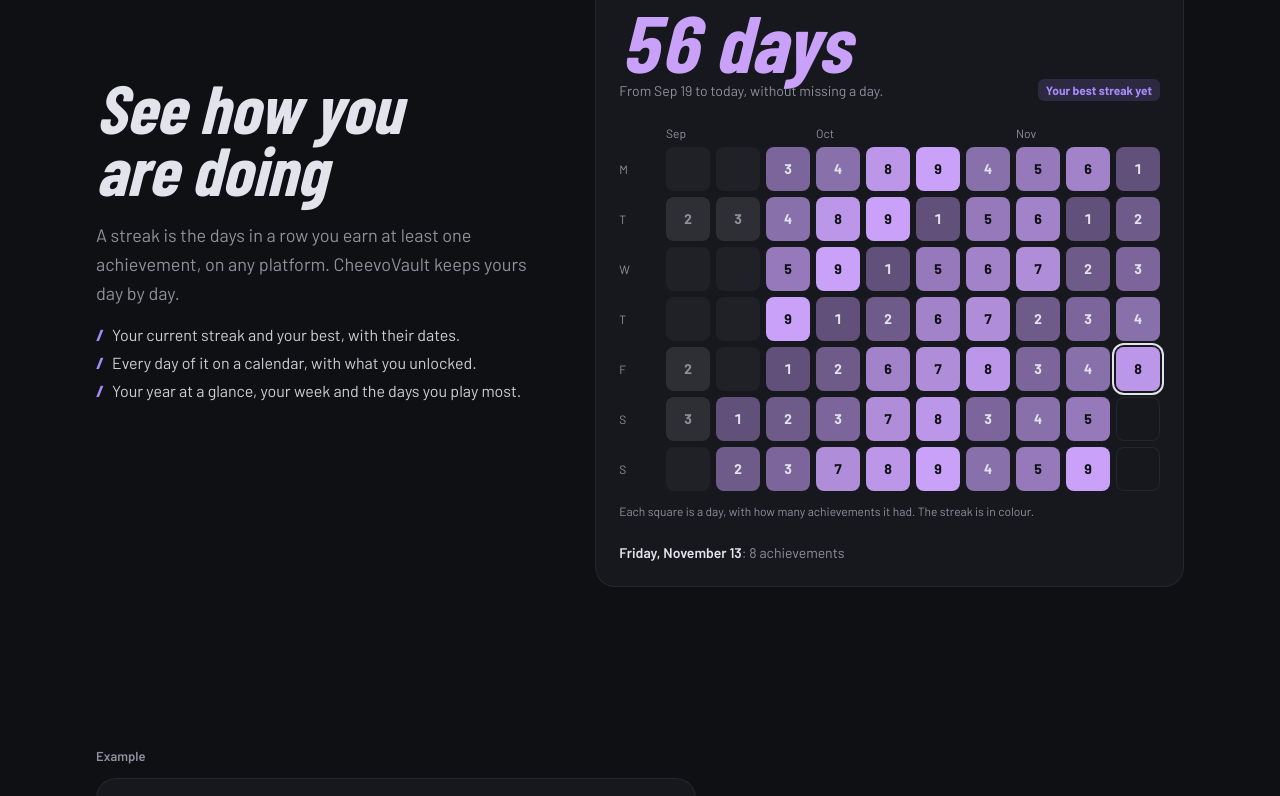
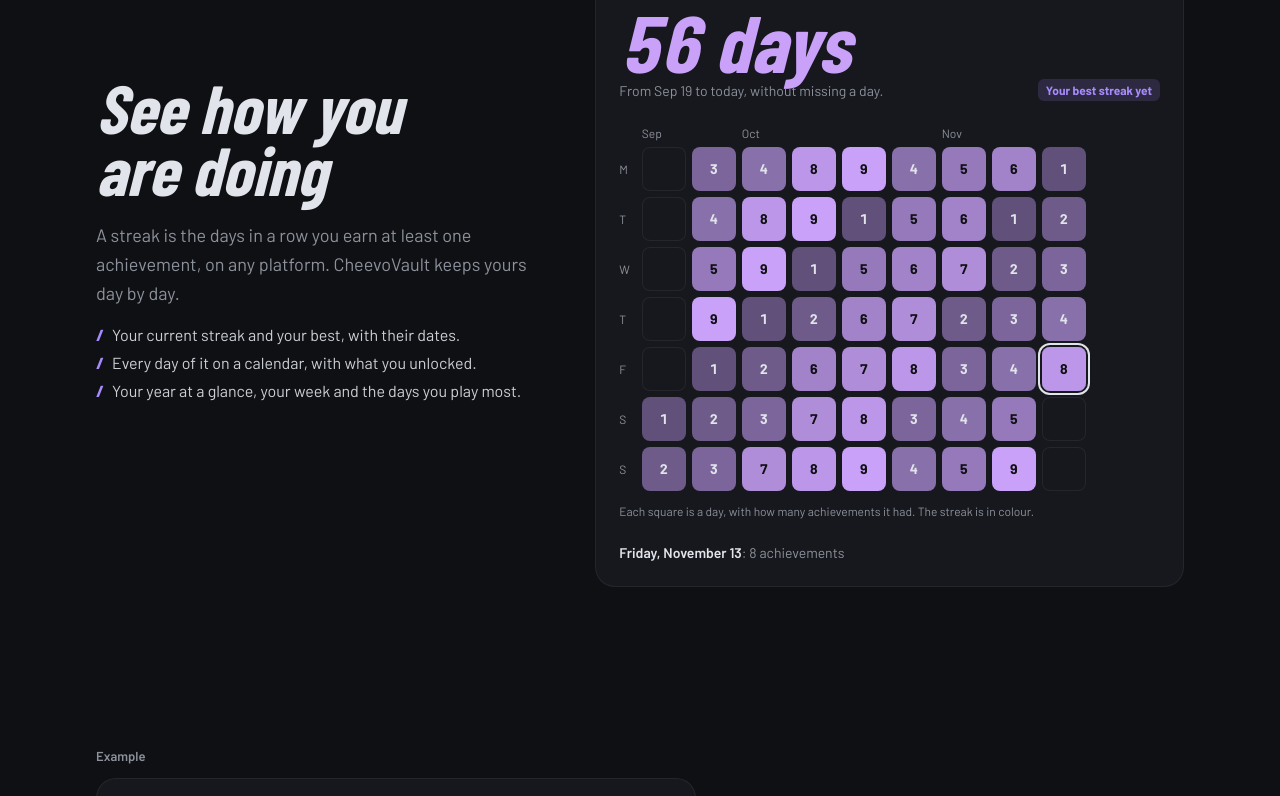
Before and after one commit to Ivanmg10/achivements, a Next.js app: page / in a window 1280 px wide. Shown: the part 3320-4116 px from the top of the page. Built offline with nearby package versions, Linux system fonts and the light colour scheme; no server answers; a web font is replaced by a local one.

Commit message:
fix(landing): the streak calendar shows only the streak's weeks
Nothing made up around it: the days before it and the rest of this week are empty squares. The weekday column no longer takes the spare width.

```diff
--- a/package.json
+++ b/package.json
@@ -1,6 +1,6 @@
 {
   "name": "cheevovault",
-  "version": "1.7.343",
+  "version": "1.7.344",
   "private": true,
   "scripts": {
     "dev": "next dev --turbopack",
--- a/src/components/landing-page/landing-streak-calendar/LandingStreakCalendar.tsx
+++ b/src/components/landing-page/landing-streak-calendar/LandingStreakCalendar.tsx
@@ -10,10 +10,9 @@ const STEPS: Record<string, number> = { ArrowLeft: -7, ArrowRight: 7, ArrowUp: -
 
 /**
  * The landing's own streak calendar (the owner, 2026-11-13: not `/racha`'s, drawn for this page as on the canvas's A):
- * a column per week, Monday on top, and in each day the number of achievements it had, not its date. The streak's days
- * are filled in its tier's colour (`ink`), stronger the busier the day; the days before it grey, the one where the last
- * streak broke at nothing; the rest of the week still to come, empty. A day is a button (one tab stop, the arrows move
- * a day or a week) that the line under the calendar names.
+ * the weeks the streak spans, a column each, Monday on top, and in each day the number of achievements it had, not its
+ * date, filled in the streak's tier colour (`ink`), stronger the busier the day. Days outside it are empty squares. A day
+ * is a button (one tab stop, the arrows move a day or a week) that the line under the calendar names.
  */
 export default function LandingStreakCalendar({
   days,
@@ -30,7 +29,7 @@ export default function LandingStreakCalendar({
   const { T, lang } = useLanguage()
   const grid = useRef<HTMLDivElement>(null)
   const weeks = days.length / 7
-  const max = Math.max(1, ...days.map((d) => (d.streak ? (d.count ?? 0) : 0)))
+  const max = Math.max(1, ...days.map((d) => d.count ?? 0))
   const past = days.filter((d) => d.count !== null)
 
   const onKeyDown = (e: KeyboardEvent) => {
@@ -50,7 +49,7 @@ export default function LandingStreakCalendar({
         aria-label={T.streak.calendarTitle}
         onKeyDown={onKeyDown}
         className="grid gap-1 sm:gap-1.5 grid-rows-[auto_repeat(7,auto)]"
-        style={{ gridTemplateColumns: `auto repeat(${weeks}, minmax(0, 2.75rem))` }}
+        style={{ gridTemplateColumns: `min-content repeat(${weeks}, minmax(0, 2.75rem))` }}
       >
         {Array.from({ length: weeks }, (_, w) => {
           const week = days.slice(w * 7, w * 7 + 7).map((d) => d.day)
@@ -71,7 +70,7 @@ export default function LandingStreakCalendar({
         {days.map((d, i) => {
           const place = { gridRow: (i % 7) + 2, gridColumn: Math.floor(i / 7) + 2 }
           if (d.count === null) return <span key={d.day} aria-hidden="true" className="aspect-square rounded-box ring-1 ring-inset ring-ink/[0.06]" style={place} />
-          const heat = d.streak ? d.count / max : 0
+          const heat = d.count / max
           const on = d.day === picked
           return (
             <button
@@ -84,10 +83,10 @@ export default function LandingStreakCalendar({
               onClick={() => onPick(d.day)}
               className={`aspect-square rounded-box flex items-center justify-center text-xs sm:text-sm font-bold tabular-nums focus-ring transition-shadow duration-(--motion-hover) ${
                 on ? 'ring-2 ring-text-main ring-offset-2 ring-offset-bg-card' : 'hover:ring-1 hover:ring-text-main/40'
-              } ${d.streak ? (heat > 0.55 ? 'text-bg-main' : 'text-text-main') : d.count ? 'bg-ink/10 text-text-secondary' : 'bg-ink/[0.04] text-text-secondary/60'}`}
-              style={{ ...place, ...(d.streak ? { backgroundColor: `color-mix(in oklab, ${ink} ${Math.round(35 + 65 * heat)}%, transparent)` } : {}) }}
+              } ${heat > 0.55 ? 'text-bg-main' : 'text-text-main'}`}
+              style={{ ...place, backgroundColor: `color-mix(in oklab, ${ink} ${Math.round(35 + 65 * heat)}%, transparent)` }}
             >
-              {d.count || ''}
+              {d.count}
             </button>
           )
         })}
--- a/src/components/landing-page/landingSamples.ts
+++ b/src/components/landing-page/landingSamples.ts
@@ -110,24 +110,23 @@ export function streakDayCounts(streak: Streak): Record<string, number> {
   return Object.fromEntries(daysBetween(streak.start, streak.end).map((day, i) => [day, 1 + ((i * 7 + (i % 5) * 3) % 9)]))
 }
 
-/** A day of the landing's streak calendar: its achievements (null: still to come) and whether it is in the streak. */
-export type SampleCalendarDay = { day: string; count: number | null; streak: boolean }
+/** A day of the landing's streak calendar and its achievements (null: outside the streak, shown empty). */
+export type SampleCalendarDay = { day: string; count: number | null }
 
 /**
- * The landing's streak calendar: `weeks` weeks, Monday first, ending on the week of `today`. The streak's days have their
- * counts; the days before it a few scattered ones, the day before it none (where the last streak broke); the rest of
- * this week is still to come.
+ * The landing's streak calendar: the weeks the streak spans, Monday first, from the week it started to the week of
+ * `today`. Only the streak's days have a count; the days of its first week before it and the rest of this week are
+ * empty (null), so nothing is shown that the example does not have.
  */
-export function streakCalendarDays(streak: Streak, today: string, weeks = 10): SampleCalendarDay[] {
+export function streakCalendarDays(streak: Streak, today: string): SampleCalendarDay[] {
   const counts = streakDayCounts(streak)
-  const lead = (new Date(`${today}T00:00:00Z`).getUTCDay() + 6) % 7
-  const first = addDays(today, -lead - (weeks - 1) * 7)
-  const broke = addDays(streak.start, -1)
-  return Array.from({ length: weeks * 7 }, (_, i) => {
+  const lead = (new Date(`${streak.start}T00:00:00Z`).getUTCDay() + 6) % 7
+  const first = addDays(streak.start, -lead)
+  const tail = 6 - ((new Date(`${today}T00:00:00Z`).getUTCDay() + 6) % 7)
+  const total = daysBetween(first, addDays(today, tail)).length
+  return Array.from({ length: total }, (_, i) => {
     const day = addDays(first, i)
-    if (day > today) return { day, count: null, streak: false }
-    if (day >= streak.start) return { day, count: counts[day], streak: true }
-    return { day, count: day === broke || (i * 5) % 7 < 4 ? 0 : (i % 3) + 1, streak: false }
+    return day < streak.start || day > today ? { day, count: null } : { day, count: counts[day] ?? 0 }
   })
 }
 
--- a/src/lib/version.ts
+++ b/src/lib/version.ts
@@ -1 +1 @@
-export const APP_VERSION = '1.7.343'
+export const APP_VERSION = '1.7.344'
```
Also changed, not shown: 1 other file (tests, documents, lock files or other folders).
